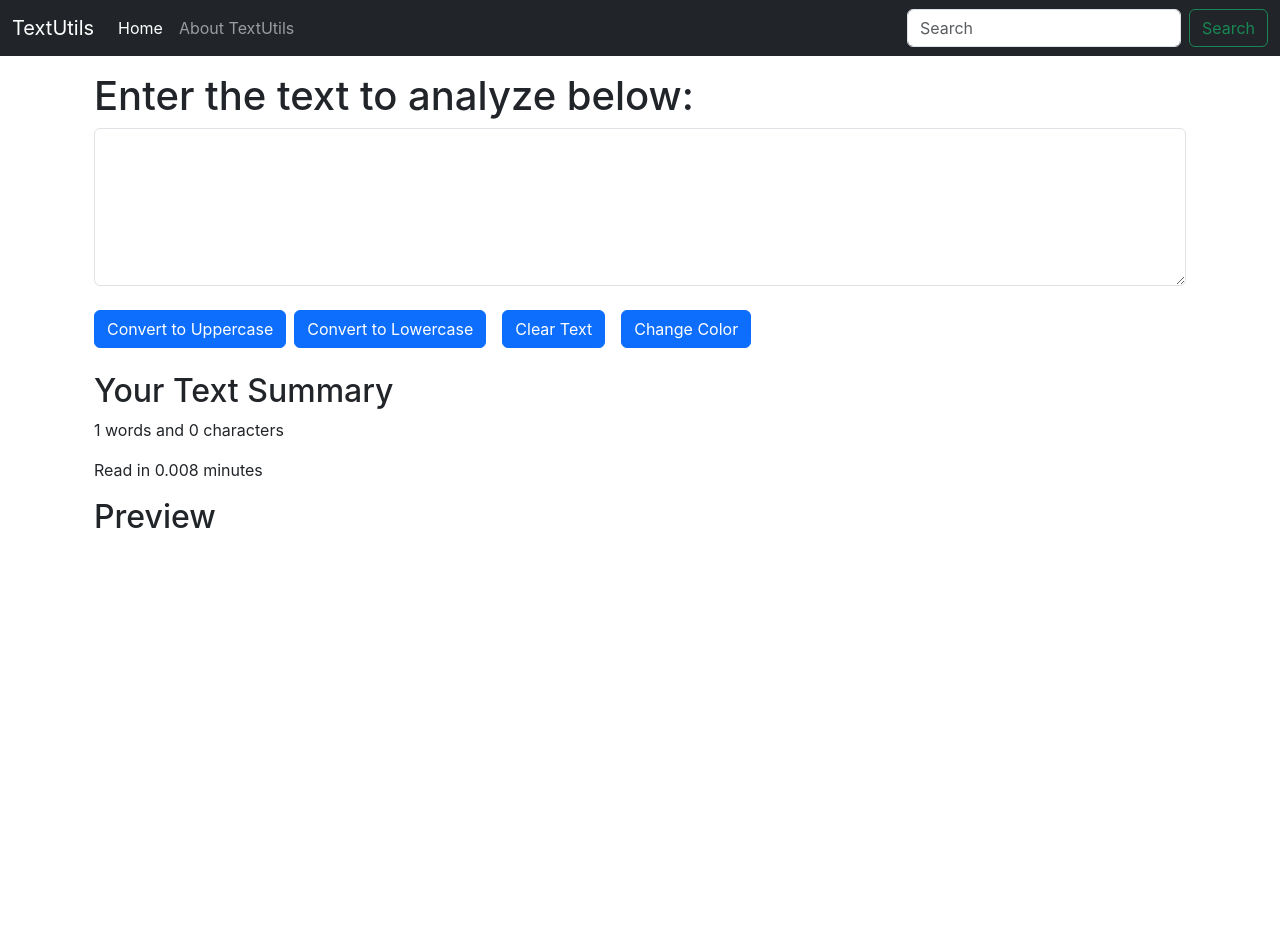
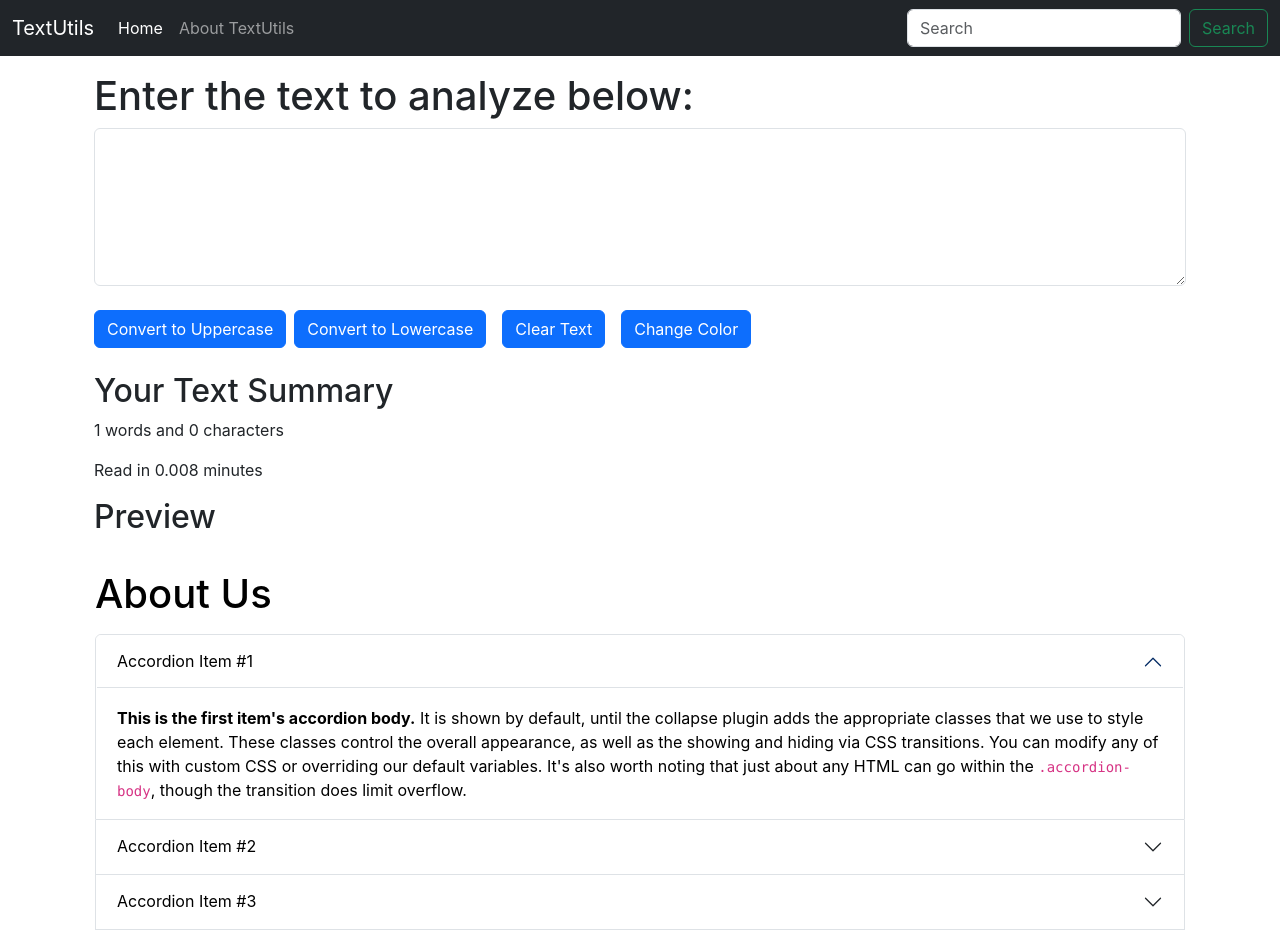
Before and after one commit to theamishthapa/TextUtils, a React (Create React App) app: page / in a window 1280 px wide. Shown: the top 944 px of the page. Before the commit the page ends 800 px from the top, so only its background shows below. Built offline with nearby package versions, Linux system fonts and the light colour scheme.

Commit message:
added new functionality to textutils and added dark modes

```diff
--- a/public/index.html
+++ b/public/index.html
@@ -4,6 +4,12 @@
     <meta charset="utf-8" />
     <link rel="icon" href="%PUBLIC_URL%/favicon.ico" />
     <meta name="viewport" content="width=device-width, initial-scale=1" />
+    <link
+      href="https://cdn.jsdelivr.net/npm/bootstrap@5.3.3/dist/css/bootstrap.min.css"
+      rel="stylesheet"
+      integrity="sha384-QWTKZyjpPEjISv5WaRU9OFeRpok6YctnYmDr5pNlyT2bRjXh0JMhjY6hW+ALEwIH"
+      crossorigin="anonymous"
+    />
     <meta name="theme-color" content="#000000" />
     <meta
       name="description"
@@ -32,5 +38,10 @@
       integrity="sha384-I7E8VVD/ismYTF4hNIPjVp/Zjvgyol6VFvRkX/vR+Vc4jQkC+hVqc2pM8ODewa9r"
       crossorigin="anonymous"
     ></script>
+    <script
+      src="https://cdn.jsdelivr.net/npm/bootstrap@5.3.3/dist/js/bootstrap.bundle.min.js"
+      integrity="sha384-YvpcrYf0tY3lHB60NNkmXc5s9fDVZLESaAA55NDzOxhy9GkcIdslK1eN7N6jIeHz"
+      crossorigin="anonymous"
+    ></script>
   </body>
 </html>
--- a/src/App.js
+++ b/src/App.js
@@ -1,4 +1,5 @@
 import "./App.css";
+import About from "./components/About";
 import Navbar from "./components/Navbar";
 import TextForm from "./components/TextForm";
 
@@ -8,6 +9,7 @@
       <Navbar title="TextUtils" aboutText="About TextUtils" />
       <div className="container my-3">
         <TextForm heading="Enter the text to analyze below:" />
+        <About />
       </div>
     </>
   );
--- /dev/null
+++ b/src/components/About.js
@@ -0,0 +1,134 @@
+import React, { useState } from "react";
+
+export default function About() {
+  const [myStyle, setMyStyle] = useState({
+    color: "black",
+    backgroundColor: "white",
+    border: "1px solid white",
+  });
+
+  const [btnText, setBtnText] = useState("Enable Dark Mode");
+
+  const toggleStyle = () => {
+    if (myStyle.color === "white") {
+      setMyStyle({
+        color: "black",
+        backgroundColor: "white",
+      });
+      setBtnText("Enable Dark Mode");
+    } else {
+      setMyStyle({
+        color: "white",
+        backgroundColor: "black",
+        border: "1px solid white",
+      });
+      setBtnText("Enable Light Mode");
+    }
+  };
+
+  return (
+    <div className="container" style={myStyle}>
+      <h1 className="my-3">About Us</h1>
+      <div className="accordion" id="accordionExample">
+        <div className="accordion-item">
+          <h2 className="accordion-header">
+            <button
+              className="accordion-button"
+              style={myStyle}
+              type="button"
+              data-bs-toggle="collapse"
+              data-bs-target="#collapseOne"
+              aria-expanded="true"
+              aria-controls="collapseOne"
+            >
+              Accordion Item #1
+            </button>
+          </h2>
+          <div
+            id="collapseOne"
+            className="accordion-collapse collapse show"
+            data-bs-parent="#accordionExample"
+          >
+            <div className="accordion-body" style={myStyle}>
+              <strong>This is the first item's accordion body.</strong> It is
+              shown by default, until the collapse plugin adds the appropriate
+              classes that we use to style each element. These classes control
+              the overall appearance, as well as the showing and hiding via CSS
+              transitions. You can modify any of this with custom CSS or
+              overriding our default variables. It's also worth noting that just
+              about any HTML can go within the <code>.accordion-body</code>,
+              though the transition does limit overflow.
+            </div>
+          </div>
+        </div>
+        <div className="accordion-item">
+          <h2 className="accordion-header">
+            <button
+              className="accordion-button collapsed"
+              style={myStyle}
+              type="button"
+              data-bs-toggle="collapse"
+              data-bs-target="#collapseTwo"
+              aria-expanded="false"
+              aria-controls="collapseTwo"
+            >
+              Accordion Item #2
+            </button>
+          </h2>
+          <div
+            id="collapseTwo"
+            className="accordion-collapse collapse"
+            data-bs-parent="#accordionExample"
+          >
+            <div className="accordion-body" style={myStyle}>
+              <strong>This is the second item's accordion body.</strong> It is
+              hidden by default, until the collapse plugin adds the appropriate
+              classes that we use to style each element. These classes control
+              the overall appearance, as well as the showing and hiding via CSS
+              transitions. You can modify any of this with custom CSS or
+              overriding our default variables. It's also worth noting that just
+              about any HTML can go within the <code>.accordion-body</code>,
+              though the transition does limit overflow.
+            </div>
+          </div>
+        </div>
+        <div className="accordion-item">
+          <h2 className="accordion-header">
+            <button
+              className="accordion-button collapsed"
+              style={myStyle}
+              type="button"
+              data-bs-toggle="collapse"
+              data-bs-target="#collapseThree"
+              aria-expanded="false"
+              aria-controls="collapseThree"
+            >
+              Accordion Item #3
+            </button>
+          </h2>
+          <div
+            id="collapseThree"
+            className="accordion-collapse collapse"
+            data-bs-parent="#accordionExample"
+          >
+            <div className="accordion-body" style={myStyle}>
+              <strong>This is the third item's accordion body.</strong> It is
+              hidden by default, until the collapse plugin adds the appropriate
+              classes that we use to style each element. These classes control
+              the overall appearance, as well as the showing and hiding via CSS
+              transitions. You can modify any of this with custom CSS or
+              overriding our default variables. It's also worth noting that just
+              about any HTML can go within the <code>.accordion-body</code>,
+              though the transition does limit overflow.
+            </div>
+          </div>
+        </div>
+        <div className="container">
+          <button onClick={toggleStyle} className="btn btn-primary my-3">
+            {btnText}
+          </button>
+        </div>
+      </div>
+    </div>
+  );
+}
--- a/src/components/Navbar.js
+++ b/src/components/Navbar.js
@@ -3,7 +3,7 @@
 
 export default function Navbar(props) {
   return (
-    <nav className="navbar navbar-expand-lg  navbar-dark bg-dark">
+    <nav className="navbar navbar-expand-lg navbar-dark bg-dark">
       <div className="container-fluid">
         <a className="navbar-brand" href="#">
           {props.title}
```
